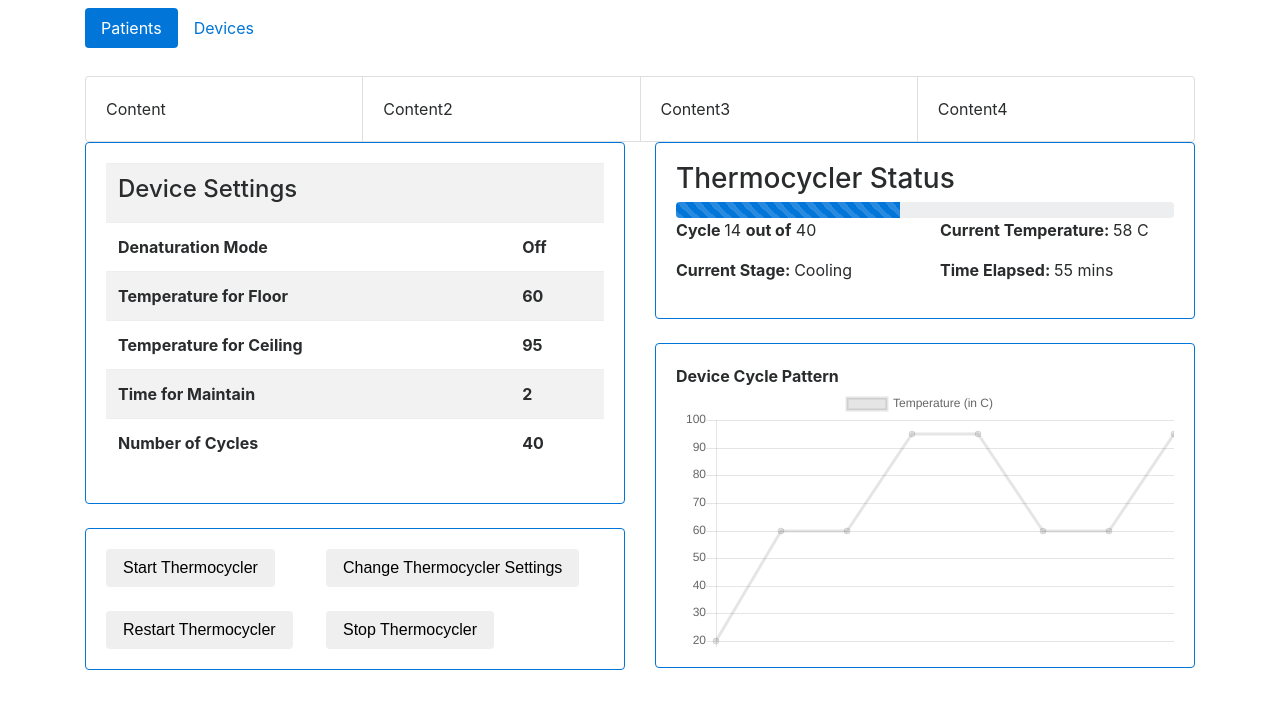
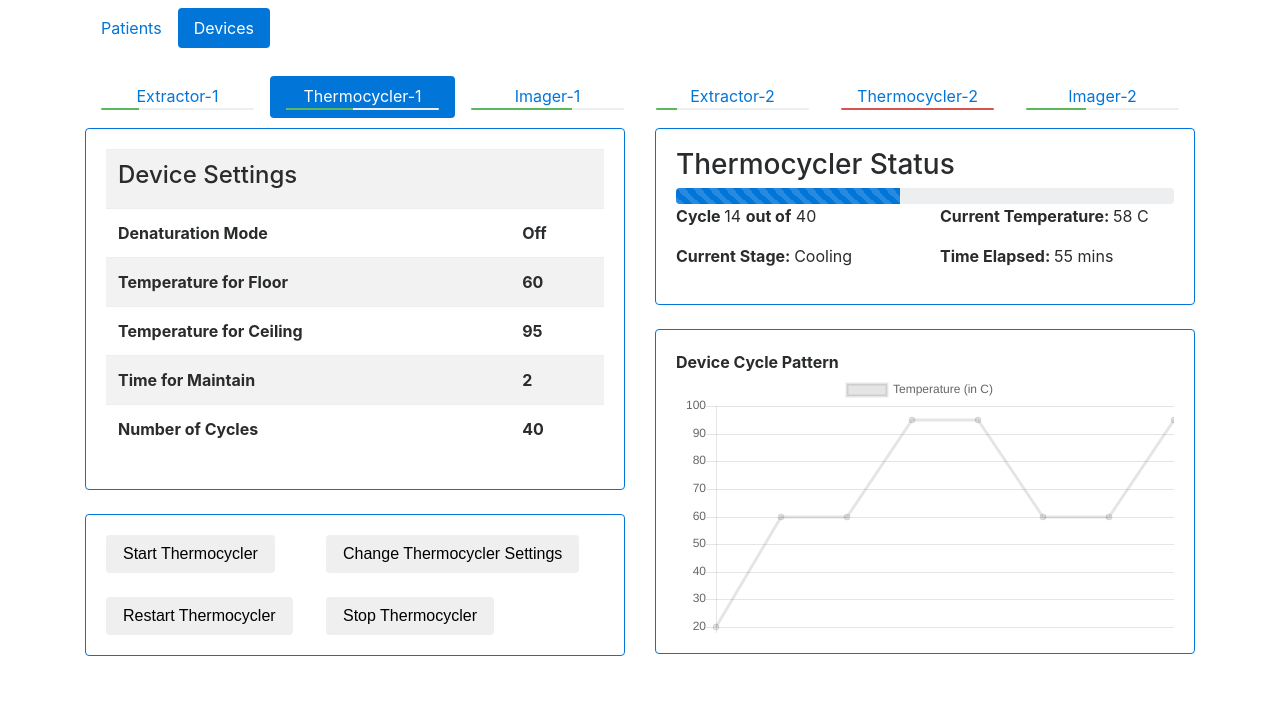
Before and after one commit to OpenViralLoad/UI, a plain HTML site: page status_banner.html in a window 1280 px wide. Drawn offline with Linux system fonts and the light colour scheme.

Commit message:
Added top status tabs to monitor and switch between device views

```diff
--- /dev/null
+++ b/css/header.css
@@ -0,0 +1,7 @@
+.navbar {
+    margin-bottom: 20px;
+}
+
+#top-status-tabs {
+    margin-bottom: 10px;
+}
--- a/css/thermocycler_custom.css
+++ b/css/thermocycler_custom.css
@@ -1,12 +1,8 @@
-.navbar {
-    margin-bottom: 20px;
-}
-
 #home-new-button, #home-carousel, #home-search-bar, #home-search-results {
     margin: 0px 0 0 0;
 }
 
-#cycleGraph{
+#cycleGraph {
     height: 350px;
     width: 370px;
 }
--- a/status_banner.html
+++ b/status_banner.html
@@ -10,9 +10,11 @@
   <title>OVL | Devices</title>
   <!-- Bootstrap Core CSS -->
   <link href="css/bootstrap.min.css" rel="stylesheet">
-  <!-- Homepage Custom Styles -->
+  <!-- Custom Styles -->
+  <link href="css/header.css" rel="stylesheet">
   <link href="css/thermocycler_custom.css" rel="stylesheet">
-  <!-- Progress Barr CSS -->
+
+
 </head>
 
 <body>
@@ -21,37 +23,74 @@
       <!-- <a class="navbar-brand" href="#">OVL</a> -->
       <ul class="nav nav-pills">
         <li class="nav-item">
-          <a class="nav-link active" href="#">Patients</a>
+          <a class="nav-link" href="#">Patients</a>
         </li>
         <li class="nav-item">
-          <a class="nav-link" href="#">Devices</a>
+          <a class="nav-link active" href="#">Devices</a>
         </li>
       </ul>
     </div>
   </nav>
 
   <div class="container">
-    <div class="card-group">
-      <div class="card">
-        <div class="card-block">
-          Content
+    <ul id="top-status-tabs" class="nav nav-pills nav-justified" role="tablist">
+      <li class="nav-item">
+        <a class="nav-link" data-toggle="tab" href="#extrac_1" role="tab">
+          Extractor-1
+          <div class="progress">
+            <div class="progress-bar bg-success" role="progressbar" style="width: 25%; height: 2px;" aria-valuenow="25" aria-valuemin="0" aria-valuemax="100"></div>
           </div>
+        </a>
+      </li>
+      <li class="nav-item">
+        <a class="nav-link active" data-toggle="tab" href="#thermo_1" role="tab">
+          Thermocycler-1
+          <div class="progress">
+            <div class="progress-bar bg-success" role="progressbar" style="width: 44%; height: 2px;" aria-valuenow="25" aria-valuemin="0" aria-valuemax="100"></div>
           </div>
-      <div class="card">
-        <div class="card-block">
-          Content2
+        </a>
+      </li>
+      <li class="nav-item">
+        <a class="nav-link" data-toggle="tab" href="#imager_1" role="tab">
+          Imager-1
+          <div class="progress">
+            <div class="progress-bar bg-success" role="progressbar" style="width: 66%; height: 2px;" aria-valuenow="25" aria-valuemin="0" aria-valuemax="100"></div>
           </div>
+        </a>
+      </li>
+      <li class="nav-item">
+        <a class="nav-link" data-toggle="tab" href="#extrac_2" role="tab">
+          Extractor-2
+          <div class="progress">
+            <div class="progress-bar bg-success" role="progressbar" style="width: 14%; height: 2px;" aria-valuenow="25" aria-valuemin="0" aria-valuemax="100"></div>
           </div>
-      <div class="card">
-        <div class="card-block">
-          Content3
+        </a>
+      </li>
+      <li class="nav-item">
+        <a class="nav-link" data-toggle="tab" href="#thermo_2" role="tab">
+          Thermocycler-2
+          <div class="progress">
+            <div class="progress-bar bg-danger" role="progressbar" style="width: 100%; height: 2px;" aria-valuenow="25" aria-valuemin="0" aria-valuemax="100"></div>
           </div>
+        </a>
+      </li>
+      <li class="nav-item">
+        <a class="nav-link" data-toggle="tab" href="#imager_2" role="tab">
+          Imager-2
+          <div class="progress">
+            <div class="progress-bar bg-success" role="progressbar" style="width: 39%; height: 2px;" aria-valuenow="25" aria-valuemin="0" aria-valuemax="100"></div>
           </div>
-      <div class="card">
-        <div class="card-block">
-          Content4
-        </div>
-      </div>
+        </a>
+      </li>
+    </ul>
+
+    <div class="tab-content">
+      <div class="tab-pane active" id="extrac_1" role="tabpanel"></div>
+      <div class="tab-pane" id="thermo_1" role="tabpanel"></div>
+      <div class="tab-pane" id="imager_1" role="tabpanel"></div>
+      <div class="tab-pane" id="extrac_2" role="tabpanel"></div>
+      <div class="tab-pane" id="thermo_2" role="tabpanel"></div>
+      <div class="tab-pane" id="imager_2" role="tabpanel"></div>
     </div>
     <div class="row">
       <div class="col-sm-6">
```
Lines whose indentation alone changed are shown as unchanged.
